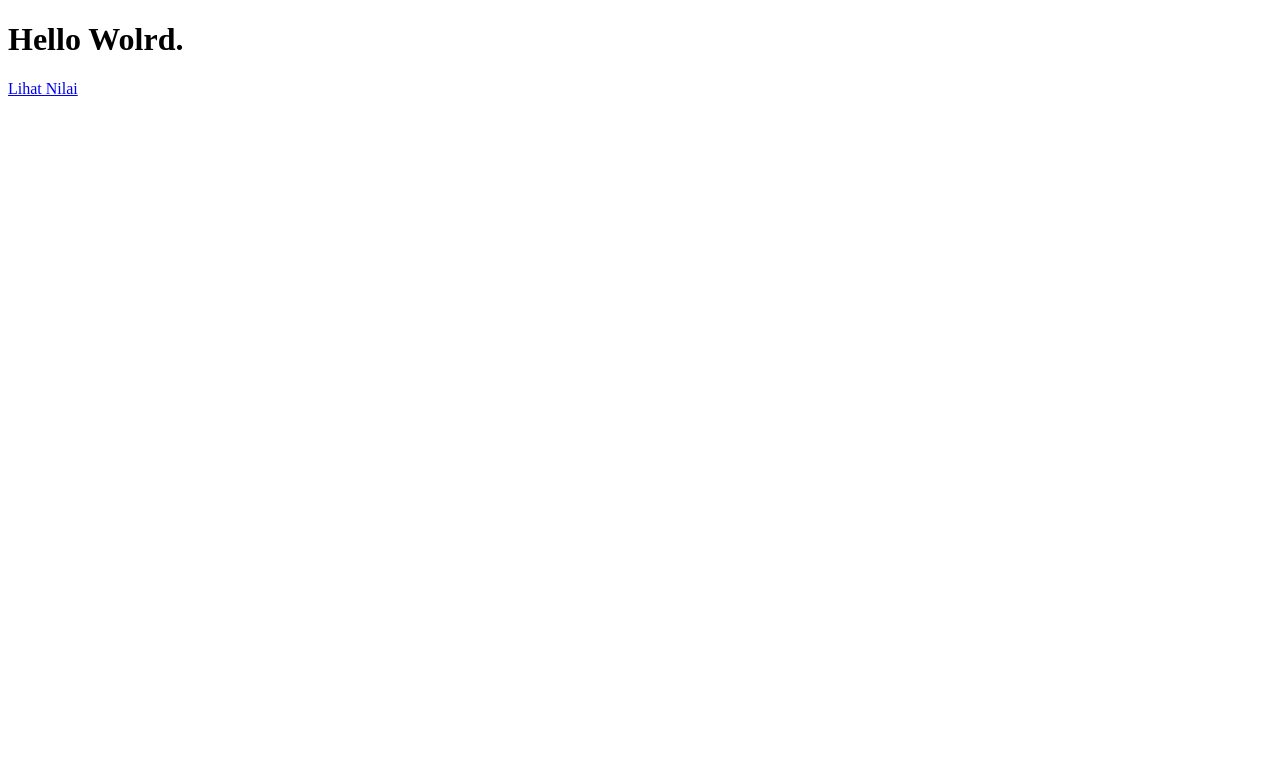
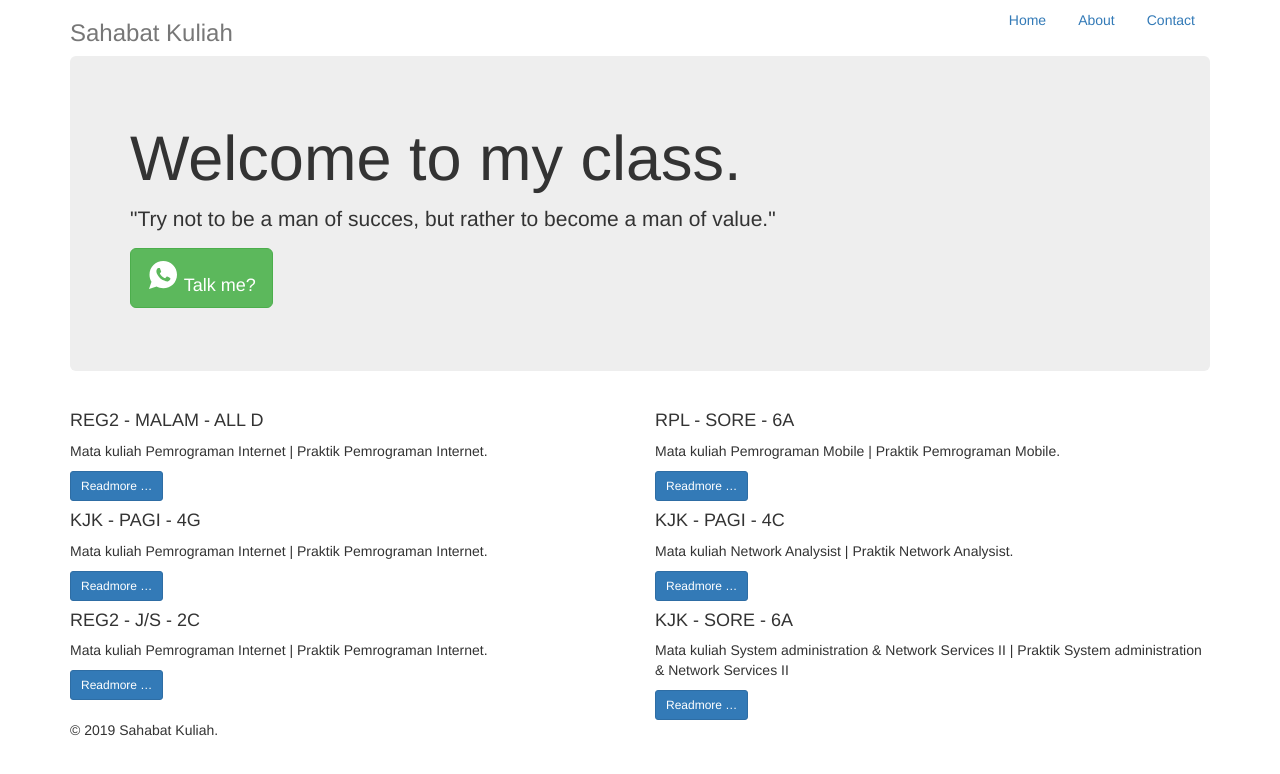
Before and after one commit to sahabatkuliah/home, a plain HTML site: page index.html in a window 1280 px wide. Drawn offline with nearby package versions, Linux system fonts and the light colour scheme.

Commit message:
Update index.html

```diff
--- a/index.html
+++ b/index.html
@@ -1,11 +1,74 @@
 <!DOCTYPE html>
-<html>
+<html lang="en">
 <head>
-    <meta charset="utf-8">
-    <title>Page Title</title>
+<meta charset="utf-8">
+<title>Selamat Datang</title>
+<link rel="stylesheet" href="https://stackpath.bootstrapcdn.com/bootstrap/3.4.1/css/bootstrap.min.css">
+<link rel="stylesheet" href="style.css">
+<script src="https://unpkg.com/ionicons@4.5.5/dist/ionicons.js"></script>
 </head>
+
 <body>
-    <h1>Hello Wolrd.</h1>
-    <a href="grade.html">Lihat Nilai</a>
+    <div class="container">
+        <div class="header clearfix">
+          <nav>
+            <ul class="nav nav-pills pull-right">
+              <li role="presentation"><a href="index.html">Home</a></li>
+              <li role="presentation"><a href="about.html">About</a></li>
+              <li role="presentation"><a href="contact.html">Contact</a></li>
+            </ul>
+          </nav>
+          <h3 class="text-muted">Sahabat Kuliah</h3>
+        </div>
+
+        <div class="jumbotron">
+          <h1>Welcome to my class.</h1>
+          <p class="lead">"Try not to be a man of succes, but rather to become a man of value."</p>
+          <p><a class="btn btn-lg btn-success" rel="nofollow" href="https://api.whatsapp.com/send?phone=6285835370600" role="button"><ion-icon name="logo-whatsapp" size="large"></ion-icon> Talk me?</a></p>
+        </div>
+
+        <div class="row marketing">
+            <div class="col-lg-6">
+                <div class="group-box">
+                    <h4>REG2 - MALAM - ALL D</h4>
+                    <p>Mata kuliah Pemrograman Internet | Praktik Pemrograman Internet.</p>
+                    <a href="reg2malamalld.html" class="btn btn-sm btn-primary">Readmore &hellip;</a>
+                </div>
+                <div class="group-box">
+                    <h4>KJK - PAGI - 4G</h4>
+                    <p>Mata kuliah Pemrograman Internet | Praktik Pemrograman Internet.</p>
+                    <a href="kjkpagi4g.html" class="btn btn-sm btn-primary">Readmore &hellip;</a>
+                </div>
+                <div class="group-box">
+                    <h4>REG2 - J/S - 2C</h4>
+                    <p>Mata kuliah Pemrograman Internet | Praktik Pemrograman Internet.</p>
+                    <a href="reg2js2c.html" class="btn btn-sm btn-primary">Readmore &hellip;</a>
+                </div>
+            </div>
+
+            <div class="col-lg-6">
+                <div class="group-box">
+                    <h4>RPL - SORE - 6A</h4>
+                    <p>Mata kuliah Pemrograman Mobile | Praktik Pemrograman Mobile.</p>
+                    <a href="rplsore6a.html" class="btn btn-sm btn-primary">Readmore &hellip;</a>
+                </div>
+                <div class="group-box">
+                    <h4>KJK - PAGI - 4C</h4>
+                    <p>Mata kuliah Network Analysist | Praktik Network Analysist.</p>
+                    <a href="kjkpagi4c.html" class="btn btn-sm btn-primary">Readmore &hellip;</a>
+                </div>
+                <div class="group-box">
+                    <h4>KJK - SORE - 6A</h4>
+                    <p>Mata kuliah System administration & Network Services II | Praktik System administration & Network Services II</p>
+                    <a href="kjksore6a.html" class="btn btn-sm btn-primary">Readmore &hellip;</a>
+                </div>
+          </div>
+        </div>
+
+        <footer class="footer">
+        	<p>&copy; 2019 Sahabat Kuliah.</p>
+        </footer>
+
+      </div> <!-- /container -->
 </body>
 </html>
```
